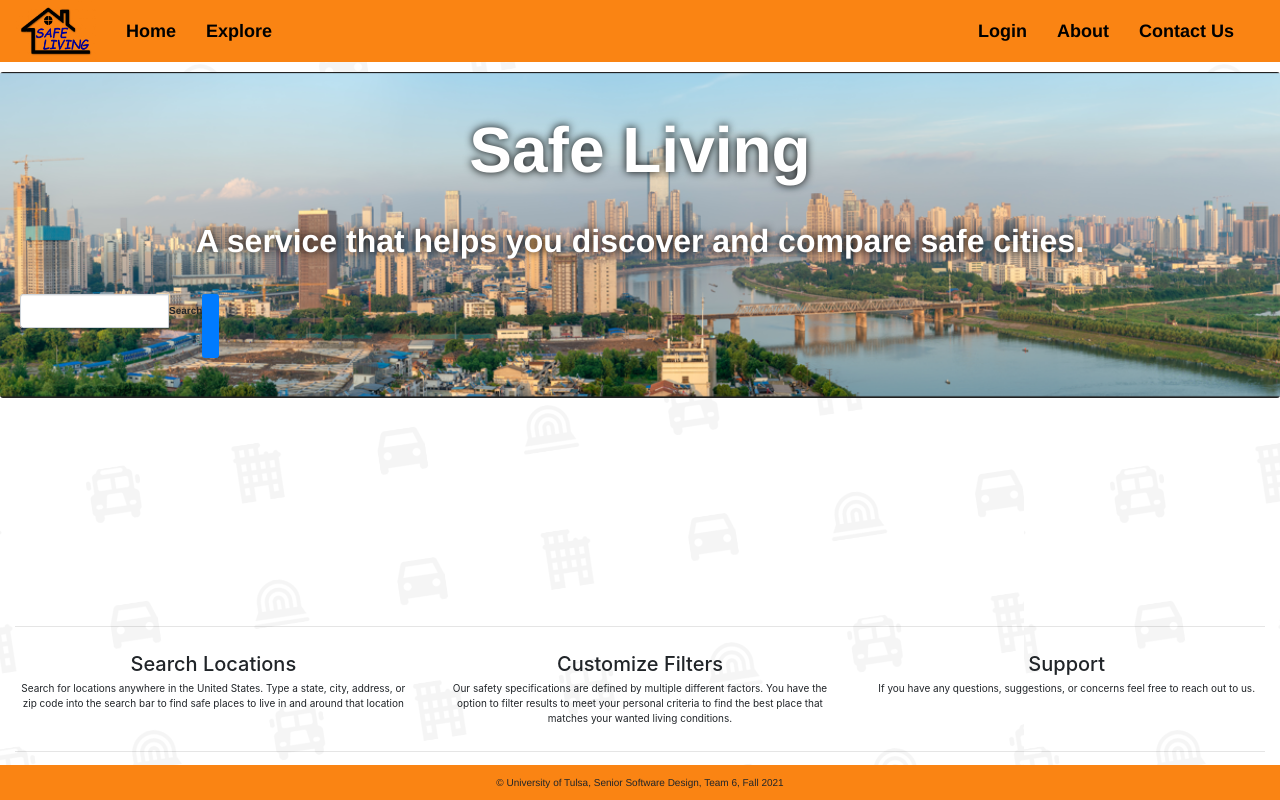
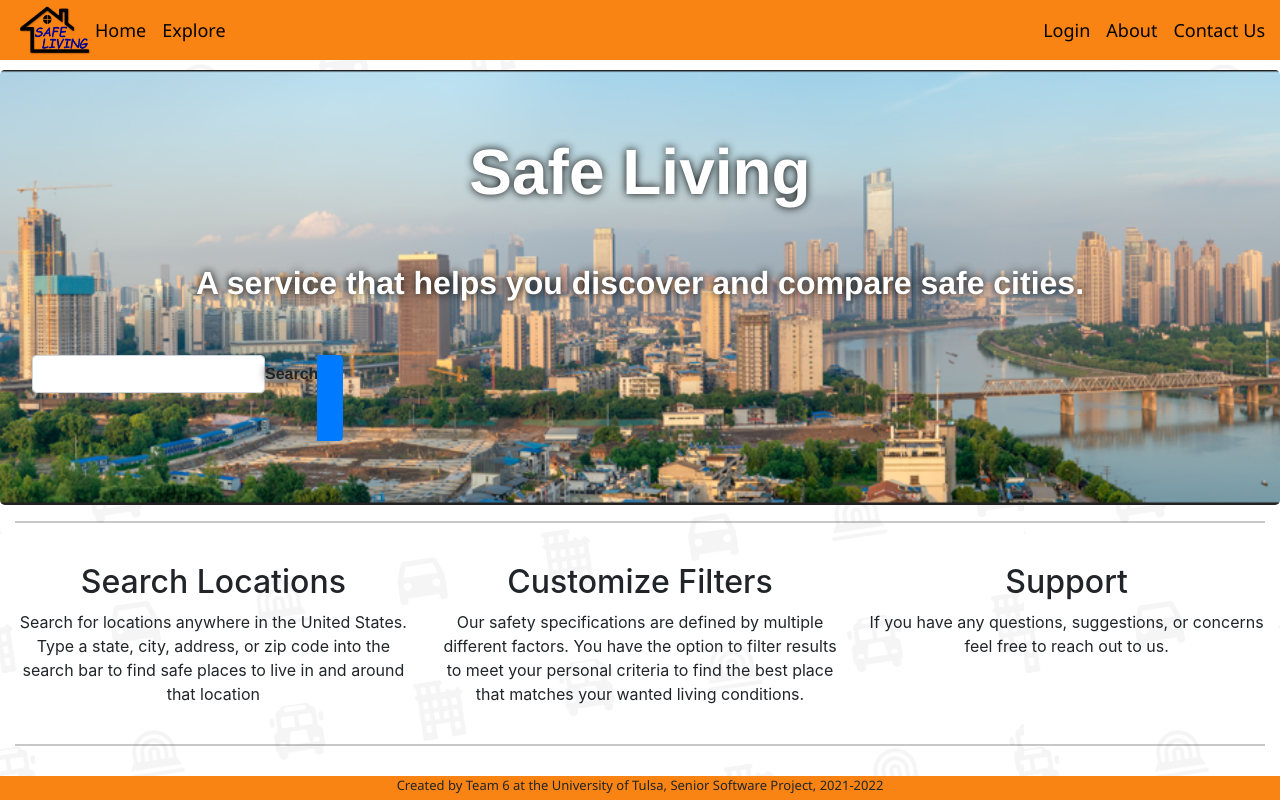
Before and after one commit to ryanabx/team6-safelivingapp, an Angular app: page /home in a window 1280 px wide. Built offline with nearby package versions, Linux system fonts and the light colour scheme; what @agm/core would draw is missing.

Commit message:
Small work on potential new home page

```diff
--- a/angular.json
+++ b/angular.json
@@ -36,7 +36,10 @@
               "node_modules/bootstrap/dist/css/bootstrap.min.css",
               "src/styles.css"
             ],
-            "scripts": []
+            "scripts": [
+              "node_modules/jquery/dist/jquery.min.js",
+              "node_modules/bootstrap/dist/js/bootstrap.min.js"
+            ]
           },
           "configurations": {
             "production": {
--- a/package.json
+++ b/package.json
@@ -22,12 +22,14 @@
     "@angular/platform-browser": "~12.2.0",
     "@angular/platform-browser-dynamic": "~12.2.0",
     "@angular/router": "~12.2.0",
-    "bootstrap": "^3.4.1",
+    "bootstrap": "^5.1.3",
     "bootstrap-autocomplete": "^2.3.7",
+    "jquery": "^3.6.0",
     "ng-bootstrap": "^0.46.0",
     "ngx-bootstrap": "^7.1.2",
     "ngx-material-rating": "^2.0.0",
     "ngx-star-rating": "^2.1.0",
+    "popper.js": "^1.16.1",
     "rxjs": "~6.6.0",
     "tslib": "^2.3.0",
     "zone.js": "~0.11.4"
--- a/src/app/footer/footer.component.css
+++ b/src/app/footer/footer.component.css
@@ -1,16 +1,8 @@
-#footer-information {
-    bottom: 0;
-    height: 25%;
-    left: 0;
-    position: relative;
-    font-size: small;
-    padding: 0;
-    margin: 0;
-    background-color: #fa8413;
-    font-family: 'Franklin Gothic Medium', 'Arial Narrow', Arial, sans-serif;
-}
-
 .footer-styles{
     background-color: #fa8413;
-    font-family: 'Franklin Gothic Medium', 'Arial Narrow', Arial, sans-serif;
+    height:3%;
+    font-family: 'Segoe UI', 'Open Sans', 'Helvetica Neue', sans-serif;
+    font-size: small;
+    vertical-align: middle;
+    text-align:center
 }
--- a/src/app/footer/footer.component.html
+++ b/src/app/footer/footer.component.html
@@ -7,8 +7,8 @@
     <link rel="stylesheet" href="https://maxcdn.bootstrapcdn.com/bootstrap/4.0.0/css/bootstrap.min.css" integrity="sha384-Gn5384xqQ1aoWXA+058RXPxPg6fy4IWvTNh0E263XmFcJlSAwiGgFAW/dAiS6JXm" crossorigin="anonymous">
 </head>
 
-<div class='footer-information footer-styles align-content-center p-0 m-0 fixed-bottom'>
+<div class='footer-styles fixed-bottom'>
     <!-- Copyright -->
-      <div class="text-center p-3">© University of Tulsa, Senior Software Design, Team 6, Fall 2021</div>
+      <div class="text-center align-middle">Created by Team 6 at the University of Tulsa, Senior Software Project, 2021-2022</div>
     <!-- Copyright -->
 </div>
--- a/src/app/header/header.component.css
+++ b/src/app/header/header.component.css
@@ -1,10 +1,10 @@
 .navbar {
     src: url(SL_Logo_NoBkg.png);
-    font-weight: bold;
+    font-weight: normal;
     font-size: large;
     padding: 0;
     margin-bottom: 10px;
-    font-family:'Franklin Gothic Medium', 'Arial Narrow', Arial, sans-serif;
+    font-family: 'Segoe UI', 'Open Sans', 'Helvetica Neue', sans-serif;
     background-color: #fa8413;
     border-radius: 0px;
 }
--- a/src/app/header/header.component.html
+++ b/src/app/header/header.component.html
@@ -4,13 +4,14 @@
     <meta name="viewport" content="width=device-width, initial-scale=1, shrink-to-fit=no">
 
     <!-- Bootstrap CSS -->
-    <link rel="stylesheet" href="https://maxcdn.bootstrapcdn.com/bootstrap/4.0.0/css/bootstrap.min.css" integrity="sha384-Gn5384xqQ1aoWXA+058RXPxPg6fy4IWvTNh0E263XmFcJlSAwiGgFAW/dAiS6JXm" crossorigin="anonymous">
+    <!-- <link rel="stylesheet" href="https://maxcdn.bootstrapcdn.com/bootstrap/4.0.0/css/bootstrap.min.css" integrity="sha384-Gn5384xqQ1aoWXA+058RXPxPg6fy4IWvTNh0E263XmFcJlSAwiGgFAW/dAiS6JXm" crossorigin="anonymous"> -->
 
     <!-- JavaScript Error Handler -->
     <script src="global-error.js"></script>
 </head>
 
- <!-- Create the Navbar-->
+ <!-- Create the Navbar -->
+
 <nav class="navbar navbar-expand-lg navbar-light">
     <div class="container-fluid">
         <div class="navbar-header">
@@ -18,20 +19,15 @@
         </div>
 
         <!-- Left Side Tabs-->
-        <div class="collapse navbar-collapse">
-            <ul class="nav navbar-nav">
-                <li routerLinkActive="active"><a routerLink="/home"  class = "navbar-button">Home</a></li>
-                <li routerLinkActive="active"><a routerLink="/map"  class = "navbar-button">Explore</a></li>
+        <div class="collapse navbar-collapse" id="navbarSupportedContent">
+            <ul class="nav navbar-nav me-auto mb-2 mb-lg-0 gap-3">
+                <li class = "nav-item" routerLinkActive="active"><a routerLink="/home"  class = "navbar-button">Home</a></li>
+                <li class = "nav-item" routerLinkActive="active"><a routerLink="/map"  class = "navbar-button">Explore</a></li>
             </ul>
         </div>
         <!-- Right Side Tabs-->
-        <!-- <div class="collapse navbar-collapse">
-          <ul class="nav navbar-nav ml-auto">
-
-          </ul>
-        </div> -->
         <div class="collapse navbar-collapse">
-            <ul class=" nav navbar-nav ml-auto">
+            <ul class=" nav navbar-nav ml-auto gap-3">
                 <!-- Navbar Tabs (not logged in)-->
                 <ng-template [ngIf]="this._userService.username === null">
                   <li routerLinkActive="active">
--- a/src/app/home2/home2.component.css
+++ b/src/app/home2/home2.component.css
@@ -0,0 +1,4 @@
+.home-style{
+    background-image: url(../../assets/city-backdrop.jpg);
+    height:87vh
+}
--- a/src/app/home2/home2.component.html
+++ b/src/app/home2/home2.component.html
@@ -1 +1,5 @@
-<p>home2 works!</p>
+<div
+    class="bg-image d-flex justify-content-center align-items-center p-5 text-center shadow-1-strong rounded mb-5 text-white home-style"
+>
+    <h1 class="mb-3 h2">Safe Living</h1>
+</div>
--- a/src/styles.css
+++ b/src/styles.css
@@ -3,7 +3,7 @@ body {
     margin: 0 !important;
     border: 0 px !important;
     padding: 0 !important;
-    font-family:'Courier New', Courier, monospace;
+    font-family:'Segoe UI', 'Open Sans', 'Helvetica Neue', sans-serif;
     background-image: url('./assets/safelivingbackground.png');
     background-size: 1024px 1024px;
 
```
Also changed, not shown: 1 other file (tests, documents, lock files or other folders).
